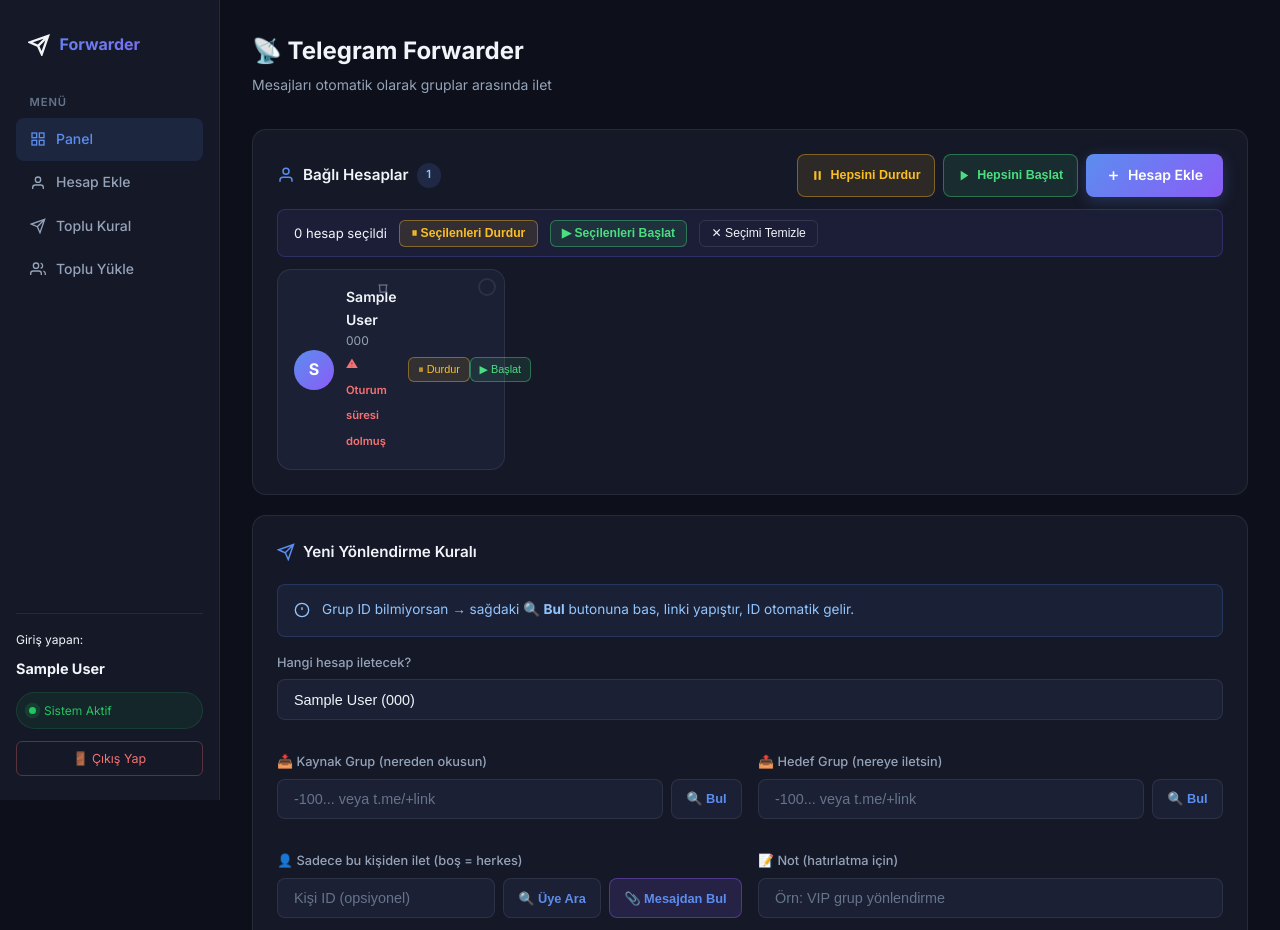
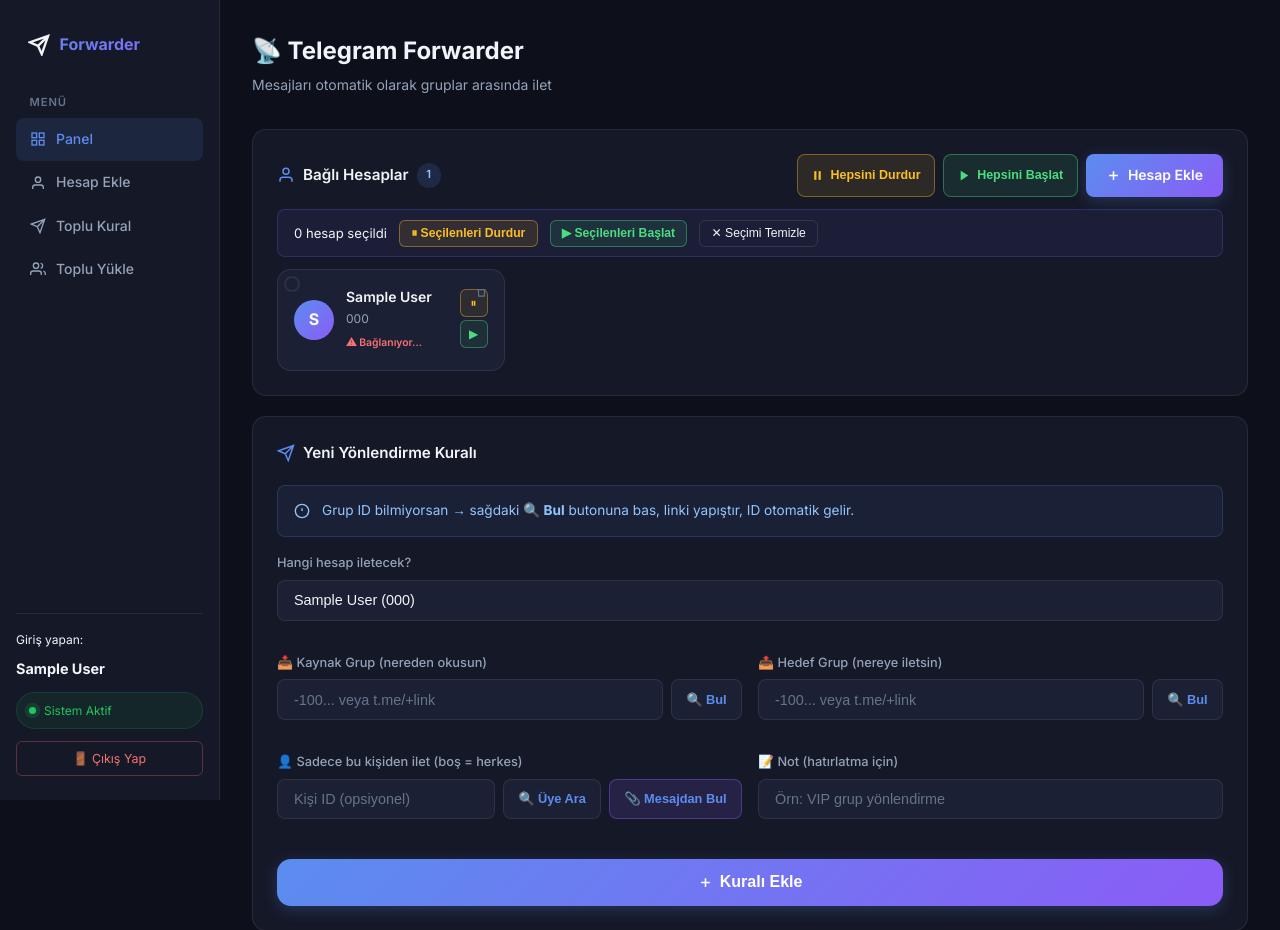
Before and after one commit to ayhan531/telegram-forwarder, a FastAPI app: page / in a window 1280 px wide. Shown: the top 930 px of the page. Run offline with FastAPI, Linux system fonts and the light colour scheme; the visitor is signed in with stand-in values (Sample User, id 1); tables that the repository leaves empty hold one stand-in row (values such as "Sample post").

Commit message:
Fix: Hesap kartı UI düzeltildi, kompakt tasarım

```diff
--- a/templates/index.html
+++ b/templates/index.html
@@ -108,29 +108,30 @@
 
       <div class="accounts-grid mt-3">
         {% for acc in accounts %}
-        <div class="account-card" id="acccard-{{ acc.id }}" onclick="toggleSelect({{ acc.id }}, this)" style="cursor:pointer;position:relative;transition:border-color .2s">
+        <div class="account-card" id="acccard-{{ acc.id }}" style="position:relative;cursor:pointer;transition:border-color .2s,box-shadow .2s" onclick="toggleSelect({{ acc.id }}, this)">
           <!-- Seçim göstergesi -->
-          <div id="sel-{{ acc.id }}" style="position:absolute;top:8px;right:8px;width:18px;height:18px;border-radius:50%;border:2px solid var(--border);background:transparent;transition:all .15s;pointer-events:none"></div>
+          <div id="sel-{{ acc.id }}" style="position:absolute;top:6px;left:6px;width:16px;height:16px;border-radius:50%;border:2px solid var(--border);background:transparent;transition:all .15s;pointer-events:none;z-index:2"></div>
           <div class="account-avatar">{{ (acc.name or '?')[0].upper() }}</div>
-          <div style="flex:1">
-            <div class="account-name">{{ acc.name }}</div>
+          <div style="flex:1;min-width:0">
+            <div class="account-name" style="white-space:nowrap;overflow:hidden;text-overflow:ellipsis">{{ acc.name }}</div>
             <div class="account-phone">{{ acc.phone }}</div>
             {% if acc.id in active_client_ids %}
-              <span style="font-size:.7rem;color:#4ade80;font-weight:600">● Bağlı</span>
+              <span style="font-size:.65rem;color:#4ade80;font-weight:600">● Bağlı</span>
             {% else %}
-              <span style="font-size:.7rem;color:#f87171;font-weight:600" title="Oturumu süresi dolmuş, hesabı silin ve yeniden ekleyin">⚠ Oturum süresi dolmuş</span>
+              <span style="font-size:.65rem;color:#f87171;font-weight:600">⚠ Bağlanıyor...</span>
             {% endif %}
           </div>
-          <div class="flex flex-col gap-1" style="margin-left:auto" onclick="event.stopPropagation()">
-            <!-- Durdur / Başlat -->
-            <button onclick="pauseAccount({{ acc.id }}, this)" title="Bu hesabın iletimini durdur"
-              style="padding:.3rem .55rem;border:1px solid rgba(251,191,36,.4);background:rgba(251,191,36,.1);color:#fbbf24;border-radius:6px;font-size:.68rem;cursor:pointer;white-space:nowrap">⏸ Durdur</button>
-            <button onclick="resumeAccount({{ acc.id }}, this)" title="Bu hesabın iletimini başlat"
-              style="padding:.3rem .55rem;border:1px solid rgba(74,222,128,.4);background:rgba(74,222,128,.1);color:#4ade80;border-radius:6px;font-size:.68rem;cursor:pointer;white-space:nowrap">▶ Başlat</button>
-            <!-- Sil -->
+          <!-- Sağ taraf: sadece 3 ikon butonu -->
+          <div style="display:flex;flex-direction:column;gap:3px;margin-left:.5rem;flex-shrink:0" onclick="event.stopPropagation()">
+            <button onclick="pauseAccount({{ acc.id }}, this)" title="Durdur"
+              style="width:28px;height:28px;border:1px solid rgba(251,191,36,.4);background:rgba(251,191,36,.08);color:#fbbf24;border-radius:6px;cursor:pointer;font-size:.75rem;display:flex;align-items:center;justify-content:center;transition:background .15s"
+              onmouseover="this.style.background='rgba(251,191,36,.2)'" onmouseout="this.style.background='rgba(251,191,36,.08)'">⏸</button>
+            <button onclick="resumeAccount({{ acc.id }}, this)" title="Başlat"
+              style="width:28px;height:28px;border:1px solid rgba(74,222,128,.4);background:rgba(74,222,128,.08);color:#4ade80;border-radius:6px;cursor:pointer;font-size:.75rem;display:flex;align-items:center;justify-content:center;transition:background .15s"
+              onmouseover="this.style.background='rgba(74,222,128,.2)'" onmouseout="this.style.background='rgba(74,222,128,.08)'">▶</button>
             <form action="/accounts/{{ acc.id }}/delete" method="POST">
-              <button class="account-del" type="submit" title="Hesabı Sil" style="width:100%">
-                <svg width="12" height="12" viewBox="0 0 24 24" fill="none" stroke="currentColor" stroke-width="2.5"><polyline points="3 6 5 6 21 6"/><path d="M19 6l-1 14H6L5 6"/></svg>
+              <button class="account-del" type="submit" title="Hesabı Sil" style="width:28px;height:28px">
+                <svg width="11" height="11" viewBox="0 0 24 24" fill="none" stroke="currentColor" stroke-width="2.5"><polyline points="3 6 5 6 21 6"/><path d="M19 6l-1 14H6L5 6"/></svg>
               </button>
             </form>
           </div>
@@ -144,6 +145,7 @@
       </div>
       {% endif %}
     </div>
+
 
     <!-- ── YENİ KURAL EKLE ── -->
     <div class="card">
```
